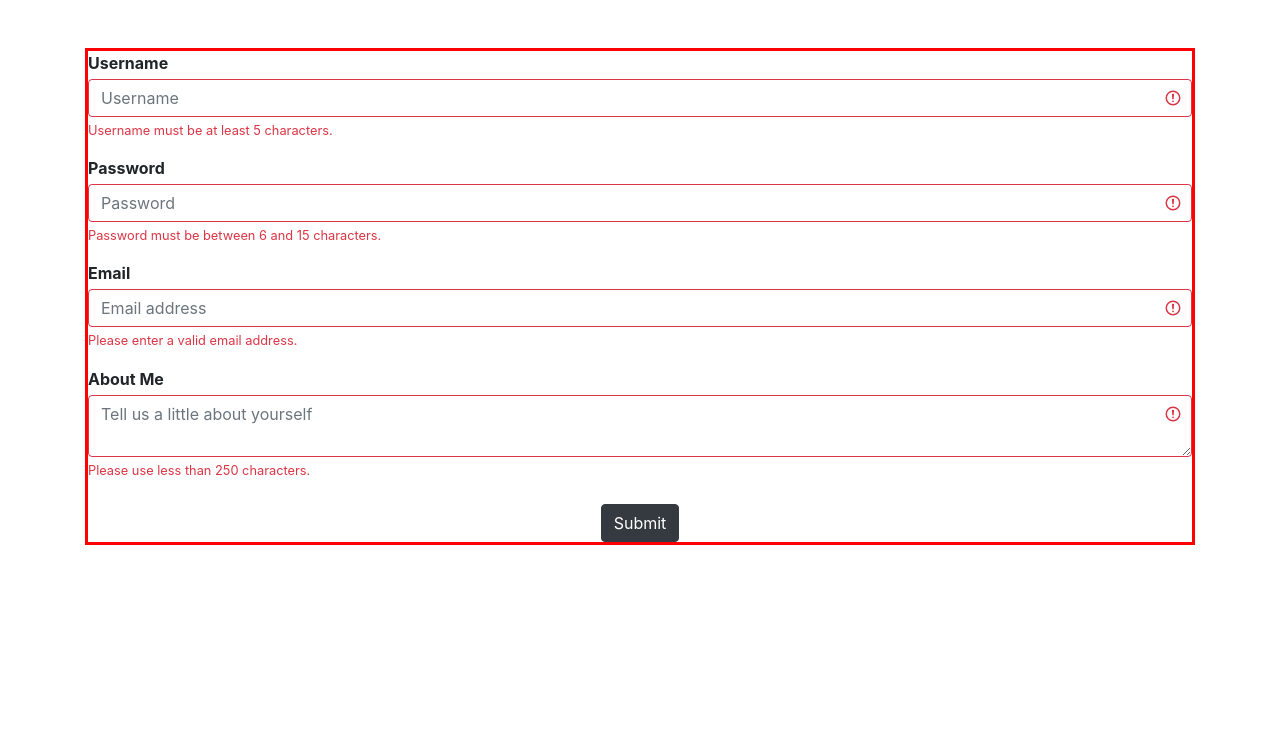
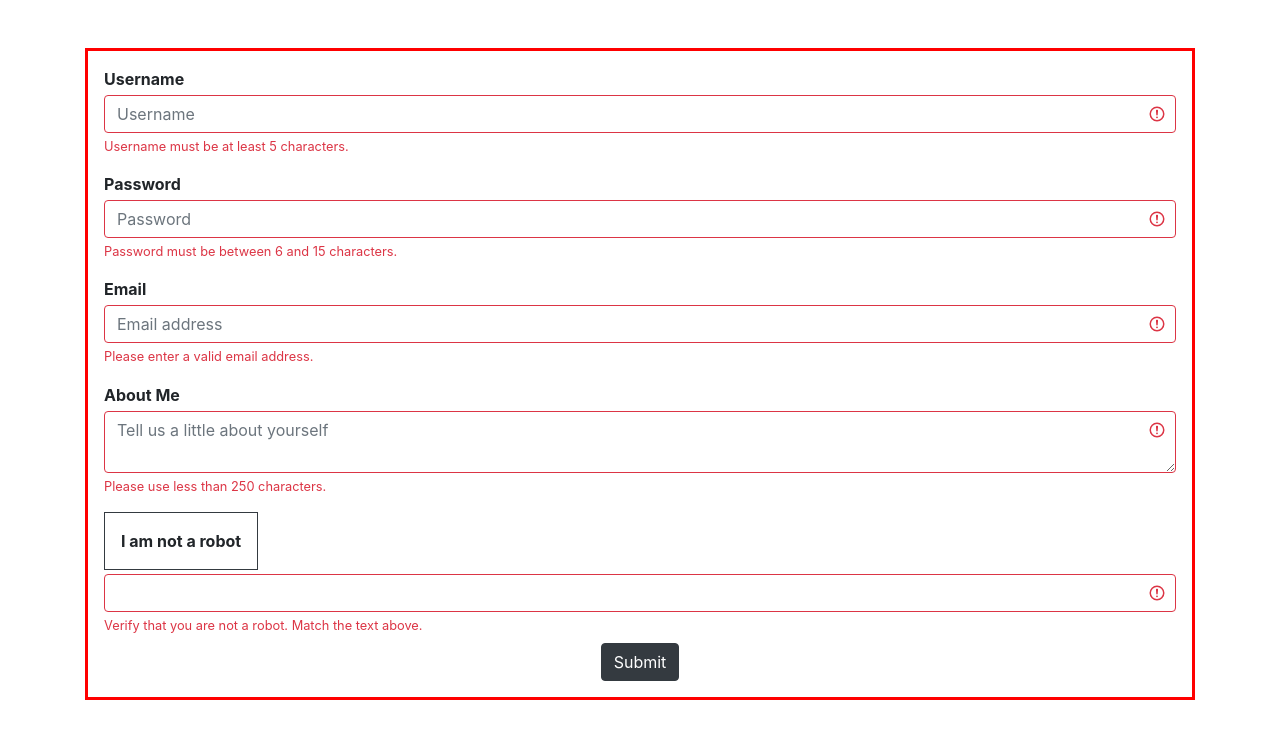
Before and after one commit to grrtvnlw/CSS, a plain HTML site: page bootstrap/form-validation/index.html in a window 1280 px wide. Drawn offline with nearby package versions, Linux system fonts and the light colour scheme.

Commit message:
More form validation

```diff
--- a/bootstrap/form-validation/index.html
+++ b/bootstrap/form-validation/index.html
@@ -9,7 +9,7 @@
 </head>
 <body>
   <div class="container">
-    <form action="" class="was-validated mt-5">
+    <form action="" class="was-validated mt-5 p-3">
       <div class="form-group">
         <label for="Username" class="mb-1 font-weight-bold">Username</label>
         <input type="text" class="form-control" id="Username" placeholder="Username" title="Name" minlength="5" required>
@@ -42,7 +42,7 @@
       </div>
       <div class="form-group">
         <label for="About Me" class="mb-1 font-weight-bold">About Me</label>
-        <textarea type="textarea" class="form-control" id="About Me" placeholder="Tell us a little about yourself" minlength="0" maxlength="250" title="About Me" required></textarea>
+        <textarea type="textarea" class="form-control" id="About Me" placeholder="Tell us a little about yourself" minlength="" maxlength="250" title="About Me" required></textarea>
         <div class="invalid-feedback">
           Please use less than 250 characters.
         </div>
@@ -50,6 +50,14 @@
           Looks good!
         </div>
       </div>
+      <label for="robotCheck" class="mb-1 font-weight-bold border border-dark border-rounded p-3" id="check">I am not a robot</label>
+        <input type="text" class="form-control" id="robotCheck" placeholder="" title="robotCheck" pattern="I am not a robot" required>
+        <div class="invalid-feedback">
+          Verify that you are not a robot. Match the text above.
+        </div>
+        <div class="valid-feedback">
+          Not a robot!
+        </div>
       <div class="input-group">
         <input type="submit" class="btn btn-dark mt-2 mx-auto">
       </div>
--- a/bootstrap/form-validation/style.css
+++ b/bootstrap/form-validation/style.css
@@ -13,14 +13,6 @@ form:invalid {
   border: 3px solid red;
 }
 
-/* textarea:invalid {
-  border: 3px solid red;
-} */
-
-textarea:valid {
-  border: 3px solid green;
-}
-
 .invalid-feedback:invalid {
   display: none;
 }
```
